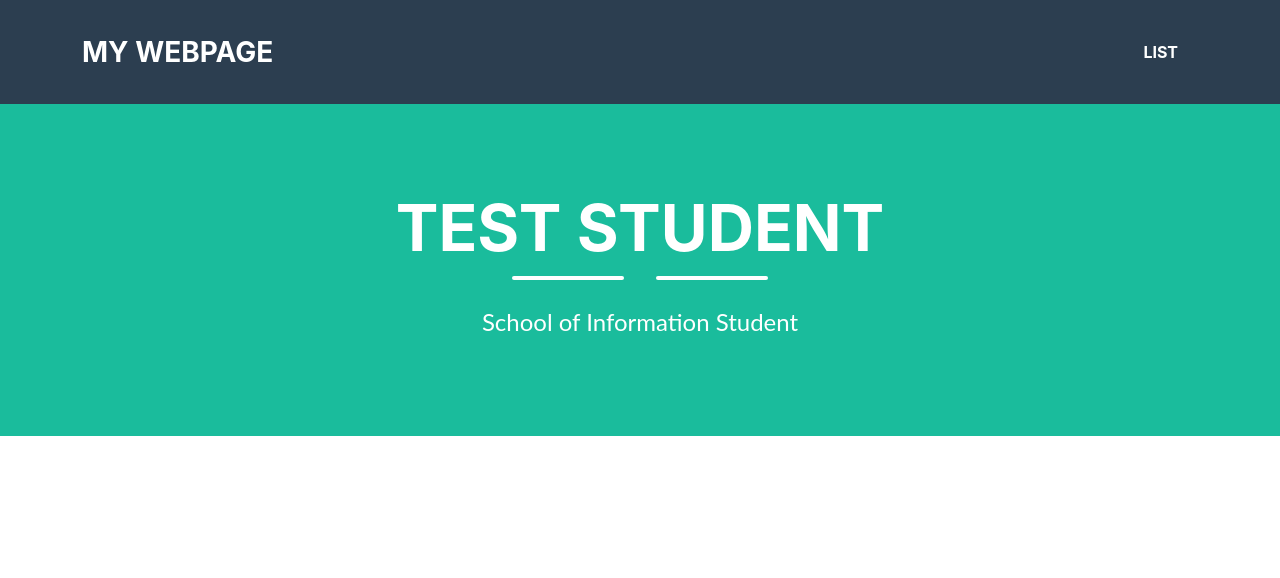
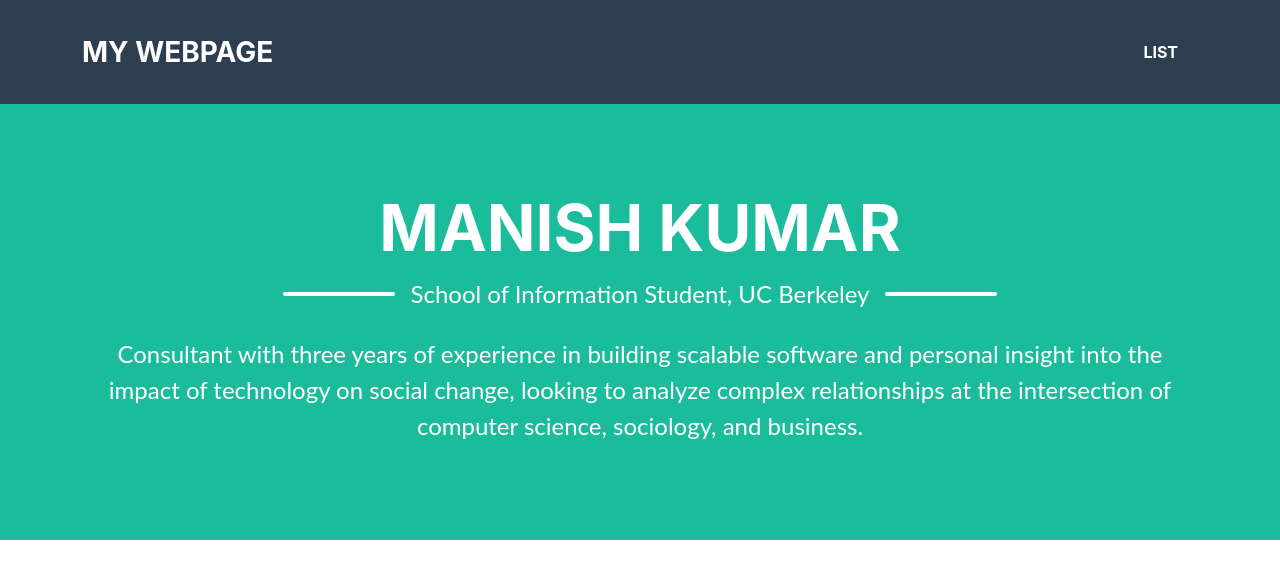
Before and after one commit to manishkumar1509/manishkumar1509.github.io, a plain HTML site: page index.html in a window 1280 px wide. Drawn offline with Linux system fonts and the light colour scheme.

Commit message:
task 1: HTML data and css theme

```diff
--- a/index.html
+++ b/index.html
@@ -1,9 +1,9 @@
 <!DOCTYPE HTML>
 <html>
     <header>
-        <link rel="stylesheet" href="style.css">
+        <link rel="stylesheet" href="./Example_CSS_Style Templates/style2.css">
         <link rel="stylesheet" href="table_style.css">
-        <title>My Webpage Title</title>
+        <title>Manish's Webpage</title>
     </header>
     <body>
         <!---Navigation--->
@@ -23,14 +23,16 @@
             <div class="container d-flex align-items-center flex-column">
 
                 <!-- This code is for the student name-->
-                <h1 class="masthead-heading text-uppercase mb-0">Test Student</h1>
+                <h1 class="masthead-heading text-uppercase mb-0">Manish Kumar</h1>
                 <!--This code creates the two lines separating the student name from the subtitle-->
                 <div class="divider-custom divider-light">
                     <div class="divider-custom-line"></div>
+                        <p class="masthead-subheading font-weight-light mb-0">School of Information Student, UC Berkeley</p>
                     <div class="divider-custom-line"></div>
                 </div>
                 <!--This code creates the subheading underneath the line dividers-->
-                <p class="masthead-subheading font-weight-light mb-0">School of Information Student</p>
+                <p class="masthead-subheading font-weight-light mb-0">Consultant with three years of experience in building scalable software and personal insight into the impact of technology
+                    on social change, looking to analyze complex relationships at the intersection of computer science, sociology, and business.</p>
             </div>
         </header>
         <section class="text-center">
```
